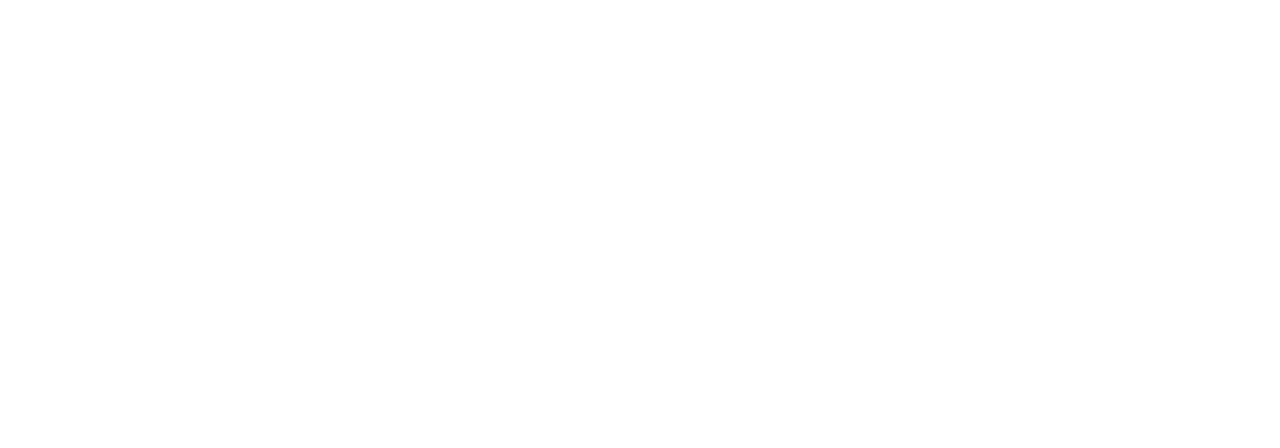
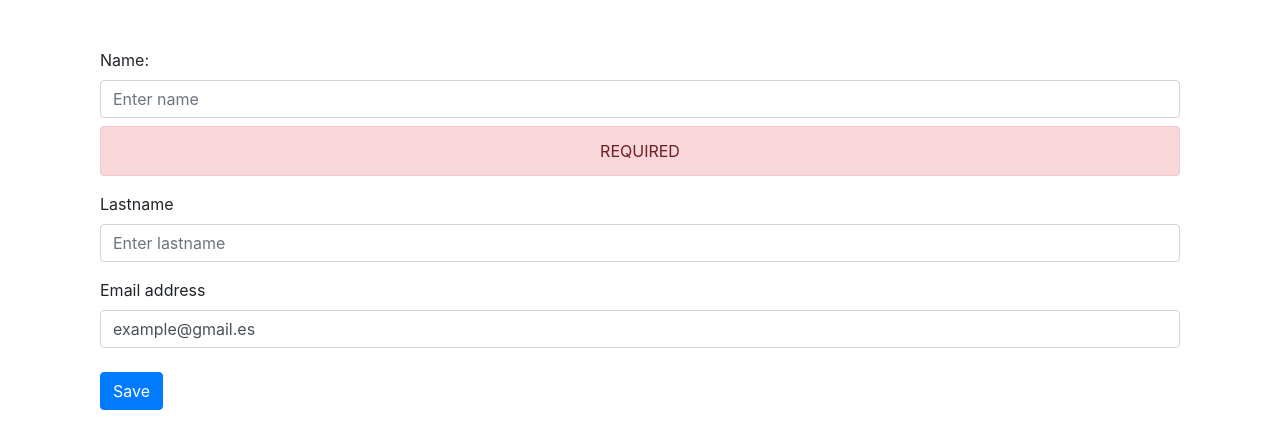
Before and after one commit to raulrp3/Angular, an Angular app: page /forms in a window 1280 px wide. Before the commit this address led to /. Shown: the top 448 px of the page. Built offline with nearby package versions, Linux system fonts and the light colour scheme.

Commit message:
Formularios reactivos

```diff
--- /dev/null
+++ b/src/app/forms/forms.component.html
@@ -0,0 +1,20 @@
+<div class="container mt-5">
+    <form [formGroup]="mForm" (submit)="send(mForm)">
+        <div class="form-group">
+            <label for="inputName">Name:</label>
+            <input type="text" class="form-control" id="inputName" placeholder="Enter name" formControlName="name">
+            <p class="alert alert-danger text-center my-2" *ngIf="mForm.controls.name.errors">REQUIRED</p>
+        </div>
+        <div class="form-group">
+            <label for="inputLastname">Lastname</label>
+            <input type="text" class="form-control" id="inputLastname" placeholder="Enter lastname" formControlName="lastname">
+            <!--<p class="alert alert-danger my-2 text-center" *ngIf="lastname.errors">REQUIRED</p>-->
+        </div>
+        <div class="form-group">
+          <label for="exampleInputEmail1">Email address</label>
+          <input type="email" class="form-control" id="exampleInputEmail1" aria-describedby="emailHelp" placeholder="Enter email" formControlName="email">
+          <!--<p class="alert alert-danger my-2 text-center" *ngIf="email.errors">REQUIRED</p>-->
+        </div>
+        <button type="submit" class="btn btn-primary mt-2">Save</button>
+      </form>
+</div>
--- /dev/null
+++ b/src/app/forms/forms.component.ts
@@ -0,0 +1,36 @@
+import { Component, OnInit } from '@angular/core';
+import { FormGroup, FormBuilder, Validators} from '@angular/forms';
+
+@Component({
+  selector: 'app-forms',
+  templateUrl: './forms.component.html',
+  styleUrls: ['./forms.component.css']
+})
+export class FormsComponent implements OnInit {
+
+  mForm: FormGroup;
+  constructor(private formBuilder: FormBuilder) {
+    this.mForm = this.formBuilder.group({
+      name: [
+        '',
+        Validators.required
+      ],
+      lastname: [
+        '',
+        Validators.required
+      ],
+      email: [
+        'example@gmail.es',
+        Validators.required
+      ]
+    })
+   }
+
+  ngOnInit() {
+  }
+
+  send(mForm){
+    console.log(mForm);
+  }
+
+}
--- a/src/app/principal/principal.component.html
+++ b/src/app/principal/principal.component.html
@@ -4,5 +4,6 @@
         <li class="list-group-item" [routerLink]="['/databinding', 'Raúl Ramírez']">Databinding</li>
         <li class="list-group-item" [routerLink]="['/directives']">Directives</li>
         <li class="list-group-item" [routerLink]="['/pipes']">Pipes</li>
+        <li class="list-group-item" [routerLink]="['/forms']">Reactive forms</li>
     </ul>
 </div>
```
Also changed, not shown: src/app/app.module.ts (+6 -2 lines), src/app/forms/forms.component.css (added), 1 other file (tests, documents, lock files or other folders).
